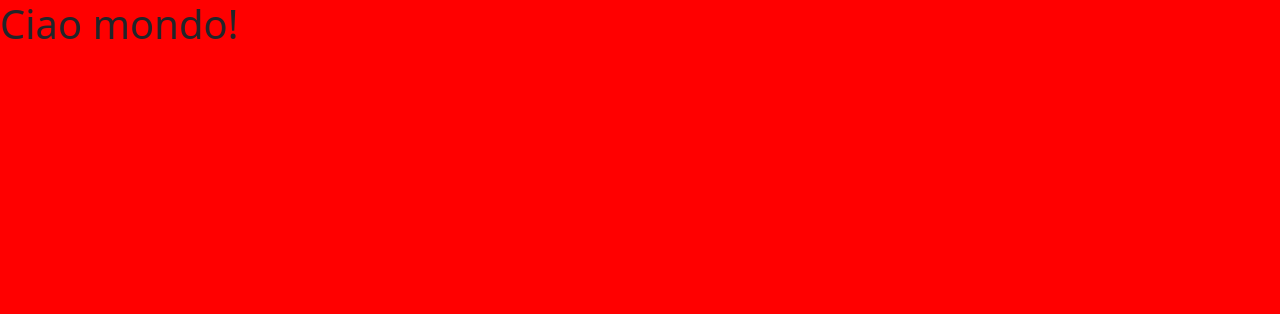
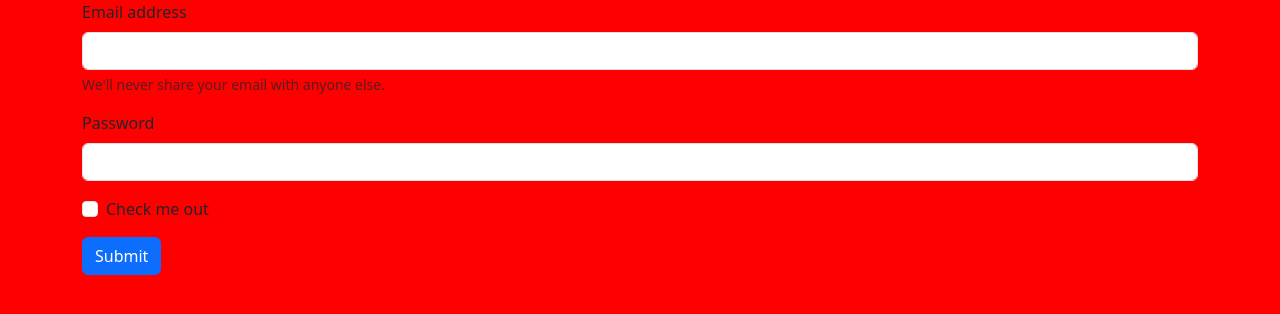
Before and after one commit to Samuel88/test-new-repository, a plain HTML site: page index.html in a window 1280 px wide. Drawn offline with nearby package versions, Linux system fonts and the light colour scheme; files that its build step writes are made by us from their sources.

Commit message:
add form

```diff
--- a/index.html
+++ b/index.html
@@ -16,7 +16,29 @@
 
 <body>
 
-    <h1>Ciao mondo!</h1>
+
+    <div class="container">
+        <div class="row">
+            <div class="col">
+                <form>
+                    <div class="mb-3">
+                        <label for="exampleInputEmail1" class="form-label">Email address</label>
+                        <input type="email" class="form-control" id="exampleInputEmail1" aria-describedby="emailHelp">
+                        <div id="emailHelp" class="form-text">We'll never share your email with anyone else.</div>
+                    </div>
+                    <div class="mb-3">
+                        <label for="exampleInputPassword1" class="form-label">Password</label>
+                        <input type="password" class="form-control" id="exampleInputPassword1">
+                    </div>
+                    <div class="mb-3 form-check">
+                        <input type="checkbox" class="form-check-input" id="exampleCheck1">
+                        <label class="form-check-label" for="exampleCheck1">Check me out</label>
+                    </div>
+                    <button type="submit" class="btn btn-primary">Submit</button>
+                </form>
+            </div>
+        </div>
+    </div>
 </body>
 
 </html>
```
